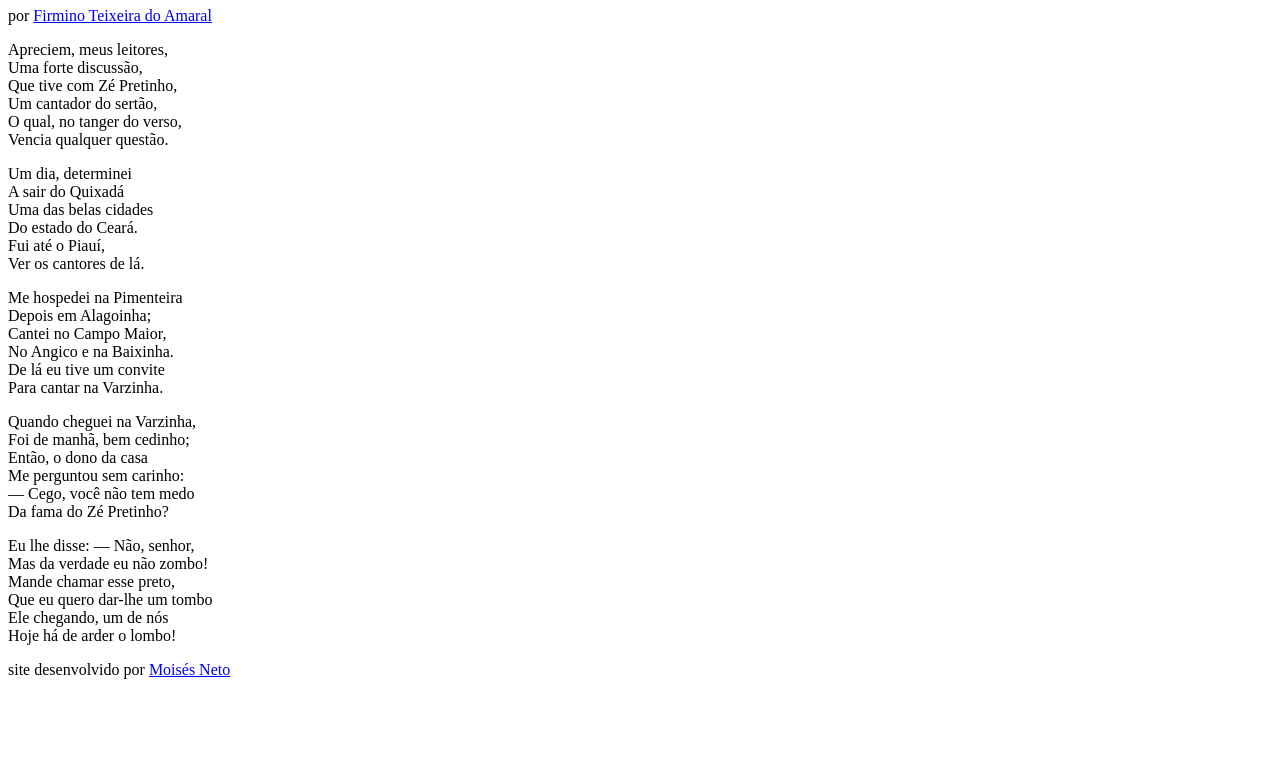
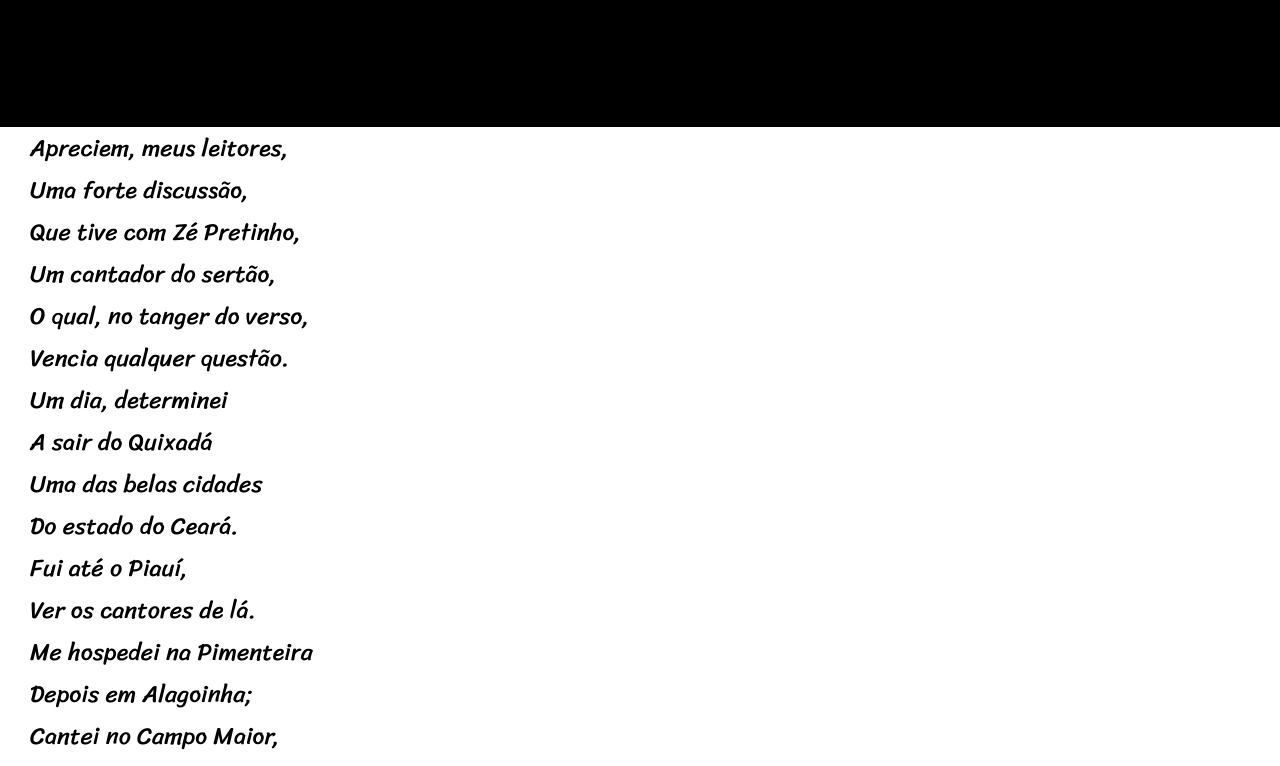
Before and after one commit to soaresesousa/cordel-nordeste, a plain HTML site: page index.html in a window 1280 px wide. Shown: the part 73-839 px from the top of the page. Before the commit the page ends 800 px from the top, so only its background shows below. Drawn offline with Linux system fonts and the light colour scheme.

Commit message:
criei o css

```diff
--- a/style.css
+++ b/style.css
@@ -1 +1,58 @@
 @charset "UTF-8";
+
+
+@import url('https://fonts.googleapis.com/css2?family=Kaushan+Script&display=swap');
+
+@import url('https://fonts.googleapis.com/css2?family=Sriracha&display=swap');
+
+:root {
+    --fonte1: 'verdana', arial, sans-serif;
+    --fonte2:  'Passion One', cursive;
+    --fonte3: 'Sriracha', cursive;
+}
+
+* {
+    margin: 0px;
+    padding: 0px;
+}
+
+html, body {
+    height: 100vh;
+}
+
+header {
+    background-color: black;
+    color: white;
+    height: 180px;
+    text-align: center;
+    padding: 10px;
+    font-variant: small-caps;
+}
+
+header > h1, header > p {
+    font-family: var(--fonte2);
+}
+
+a {
+    text-decoration: none;
+    color: white;
+}
+
+a:hover {
+    text-decoration: underline;
+    color: rgb(0, 0, 255);
+}
+
+section > p {
+    font-family: var(--fonte3);
+    font-size: 1.5em;
+    padding-left: 30px;
+}
+
+footer {
+    background-color: black;
+    color: white;
+    text-align: center;
+    padding: 10px;
+    font-family: Arial, Helvetica, sans-serif;
+}
```
